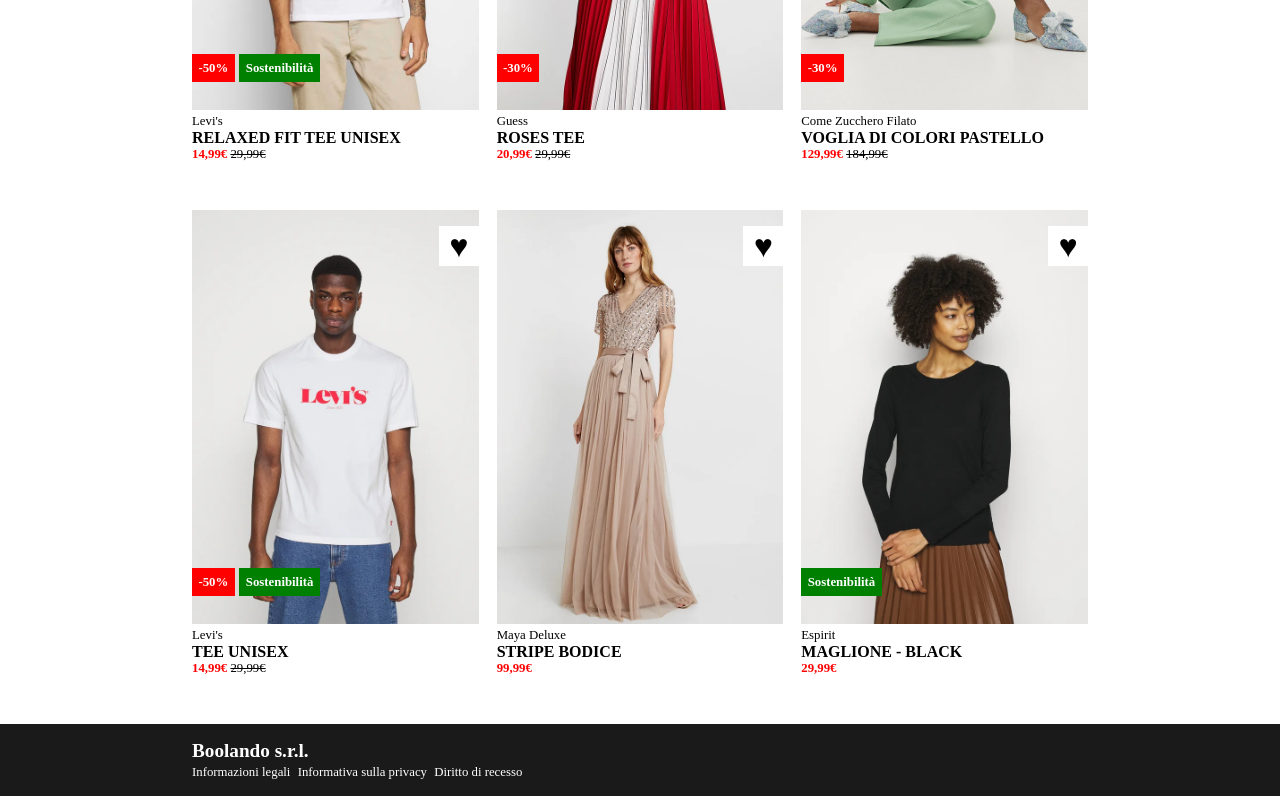
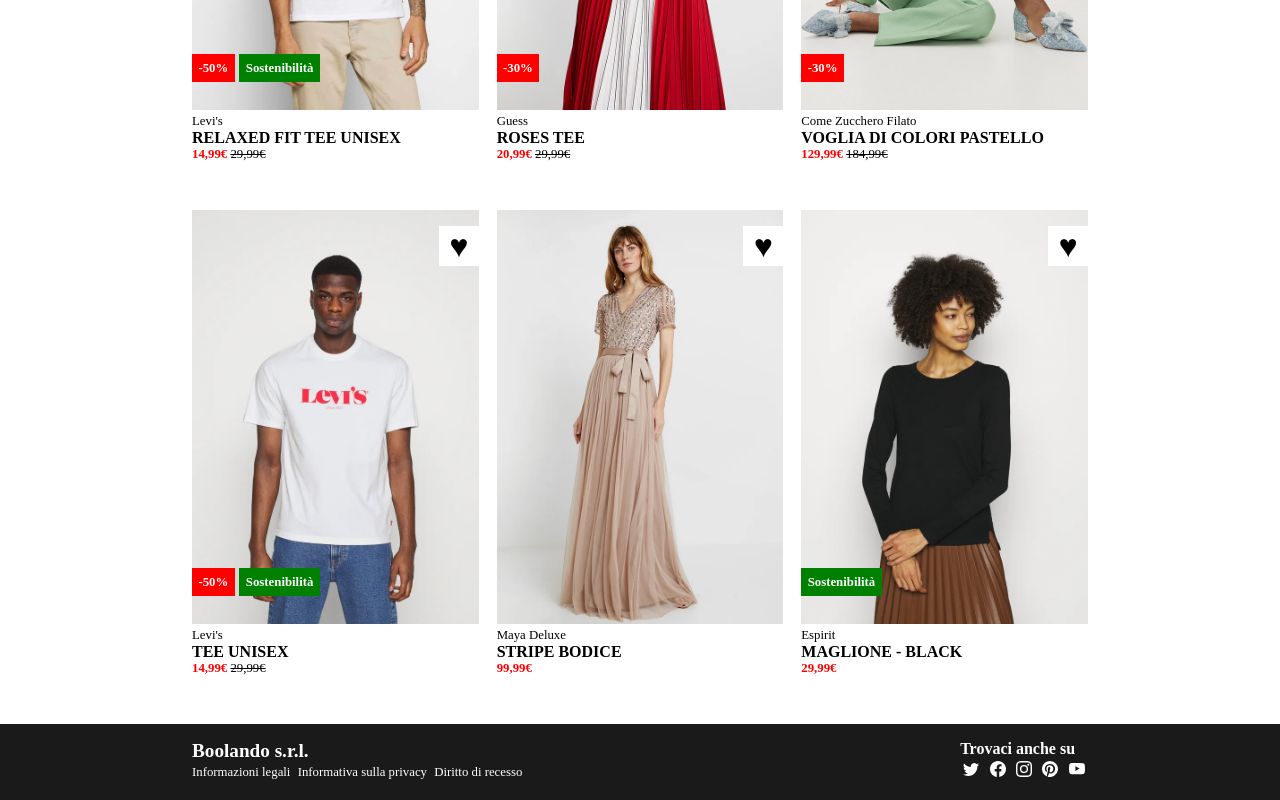
Before and after one commit to feffe17/html-css-boolando, a plain HTML site: page index.html in a window 1280 px wide. Shown: the part 434-1234 px from the top of the page. Drawn offline with Linux system fonts and the light colour scheme.

Commit message:
complete footer

```diff
--- a/index.html
+++ b/index.html
@@ -171,7 +171,7 @@
     <!-- footer -->
      <footer>
         <div class="container df jcc aic">
-            <div class="wd70 df jcsb aic">
+            <div class="wd70 df jcsb ">
                 <div class="credits">
                     <h3>Boolando s.r.l.</h3>
                     <div class="legals">
@@ -180,7 +180,27 @@
                         <a href="">Diritto di recesso</a>
                     </div>
                 </div>
-                <div></div>
+                <div class="socials">
+                    <h3>Trovaci anche su</h3>
+                    <div class="icons">
+                        <svg xmlns="http://www.w3.org/2000/svg" width="16" height="16" fill="currentColor" class="bi bi-twitter" viewBox="0 0 16 16">
+                            <path d="M5.026 15c6.038 0 9.341-5.003 9.341-9.334q.002-.211-.006-.422A6.7 6.7 0 0 0 16 3.542a6.7 6.7 0 0 1-1.889.518 3.3 3.3 0 0 0 1.447-1.817 6.5 6.5 0 0 1-2.087.793A3.286 3.286 0 0 0 7.875 6.03a9.32 9.32 0 0 1-6.767-3.429 3.29 3.29 0 0 0 1.018 4.382A3.3 3.3 0 0 1 .64 6.575v.045a3.29 3.29 0 0 0 2.632 3.218 3.2 3.2 0 0 1-.865.115 3 3 0 0 1-.614-.057 3.28 3.28 0 0 0 3.067 2.277A6.6 6.6 0 0 1 .78 13.58a6 6 0 0 1-.78-.045A9.34 9.34 0 0 0 5.026 15"/>
+                        </svg>
+                        <svg xmlns="http://www.w3.org/2000/svg" width="16" height="16" fill="currentColor" class="bi bi-facebook" viewBox="0 0 16 16">
+                            <path d="M16 8.049c0-4.446-3.582-8.05-8-8.05C3.58 0-.002 3.603-.002 8.05c0 4.017 2.926 7.347 6.75 7.951v-5.625h-2.03V8.05H6.75V6.275c0-2.017 1.195-3.131 3.022-3.131.876 0 1.791.157 1.791.157v1.98h-1.009c-.993 0-1.303.621-1.303 1.258v1.51h2.218l-.354 2.326H9.25V16c3.824-.604 6.75-3.934 6.75-7.951"/>
+                        </svg>
+                        <svg xmlns="http://www.w3.org/2000/svg" width="16" height="16" fill="currentColor" class="bi bi-instagram" viewBox="0 0 16 16">
+                            <path d="M8 0C5.829 0 5.556.01 4.703.048 3.85.088 3.269.222 2.76.42a3.9 3.9 0 0 0-1.417.923A3.9 3.9 0 0 0 .42 2.76C.222 3.268.087 3.85.048 4.7.01 5.555 0 5.827 0 8.001c0 2.172.01 2.444.048 3.297.04.852.174 1.433.372 1.942.205.526.478.972.923 1.417.444.445.89.719 1.416.923.51.198 1.09.333 1.942.372C5.555 15.99 5.827 16 8 16s2.444-.01 3.298-.048c.851-.04 1.434-.174 1.943-.372a3.9 3.9 0 0 0 1.416-.923c.445-.445.718-.891.923-1.417.197-.509.332-1.09.372-1.942C15.99 10.445 16 10.173 16 8s-.01-2.445-.048-3.299c-.04-.851-.175-1.433-.372-1.941a3.9 3.9 0 0 0-.923-1.417A3.9 3.9 0 0 0 13.24.42c-.51-.198-1.092-.333-1.943-.372C10.443.01 10.172 0 7.998 0zm-.717 1.442h.718c2.136 0 2.389.007 3.232.046.78.035 1.204.166 1.486.275.373.145.64.319.92.599s.453.546.598.92c.11.281.24.705.275 1.485.039.843.047 1.096.047 3.231s-.008 2.389-.047 3.232c-.035.78-.166 1.203-.275 1.485a2.5 2.5 0 0 1-.599.919c-.28.28-.546.453-.92.598-.28.11-.704.24-1.485.276-.843.038-1.096.047-3.232.047s-2.39-.009-3.233-.047c-.78-.036-1.203-.166-1.485-.276a2.5 2.5 0 0 1-.92-.598 2.5 2.5 0 0 1-.6-.92c-.109-.281-.24-.705-.275-1.485-.038-.843-.046-1.096-.046-3.233s.008-2.388.046-3.231c.036-.78.166-1.204.276-1.486.145-.373.319-.64.599-.92s.546-.453.92-.598c.282-.11.705-.24 1.485-.276.738-.034 1.024-.044 2.515-.045zm4.988 1.328a.96.96 0 1 0 0 1.92.96.96 0 0 0 0-1.92m-4.27 1.122a4.109 4.109 0 1 0 0 8.217 4.109 4.109 0 0 0 0-8.217m0 1.441a2.667 2.667 0 1 1 0 5.334 2.667 2.667 0 0 1 0-5.334"/>
+                        </svg>
+                        <svg xmlns="http://www.w3.org/2000/svg" width="16" height="16" fill="currentColor" class="bi bi-pinterest" viewBox="0 0 16 16">
+                            <path d="M8 0a8 8 0 0 0-2.915 15.452c-.07-.633-.134-1.606.027-2.297.146-.625.938-3.977.938-3.977s-.239-.479-.239-1.187c0-1.113.645-1.943 1.448-1.943.682 0 1.012.512 1.012 1.127 0 .686-.437 1.712-.663 2.663-.188.796.4 1.446 1.185 1.446 1.422 0 2.515-1.5 2.515-3.664 0-1.915-1.377-3.254-3.342-3.254-2.276 0-3.612 1.707-3.612 3.471 0 .688.265 1.425.595 1.826a.24.24 0 0 1 .056.23c-.061.252-.196.796-.222.907-.035.146-.116.177-.268.107-1-.465-1.624-1.926-1.624-3.1 0-2.523 1.834-4.84 5.286-4.84 2.775 0 4.932 1.977 4.932 4.62 0 2.757-1.739 4.976-4.151 4.976-.811 0-1.573-.421-1.834-.919l-.498 1.902c-.181.695-.669 1.566-.995 2.097A8 8 0 1 0 8 0"/>
+                        </svg>
+                        <svg xmlns="http://www.w3.org/2000/svg" width="16" height="16" fill="currentColor" class="bi bi-youtube" viewBox="0 0 16 16">
+                            <path d="M8.051 1.999h.089c.822.003 4.987.033 6.11.335a2.01 2.01 0 0 1 1.415 1.42c.101.38.172.883.22 1.402l.01.104.022.26.008.104c.065.914.073 1.77.074 1.957v.075c-.001.194-.01 1.108-.082 2.06l-.008.105-.009.104c-.05.572-.124 1.14-.235 1.558a2.01 2.01 0 0 1-1.415 1.42c-1.16.312-5.569.334-6.18.335h-.142c-.309 0-1.587-.006-2.927-.052l-.17-.006-.087-.004-.171-.007-.171-.007c-1.11-.049-2.167-.128-2.654-.26a2.01 2.01 0 0 1-1.415-1.419c-.111-.417-.185-.986-.235-1.558L.09 9.82l-.008-.104A31 31 0 0 1 0 7.68v-.123c.002-.215.01-.958.064-1.778l.007-.103.003-.052.008-.104.022-.26.01-.104c.048-.519.119-1.023.22-1.402a2.01 2.01 0 0 1 1.415-1.42c.487-.13 1.544-.21 2.654-.26l.17-.007.172-.006.086-.003.171-.007A100 100 0 0 1 7.858 2zM6.4 5.209v4.818l4.157-2.408z"/>
+                        </svg>
+                    </div>
+
+                </div>
             </div>
         </div>
 
--- a/style.css
+++ b/style.css
@@ -54,11 +54,16 @@
 
 /* #region header */
 
-header > .container{
-    background-color: var(--boo-primary);
+header{
     position: sticky;
     top: 0;
     left: 0;
+    z-index: 100;
+}
+
+header > .container{
+    background-color: var(--boo-primary);
+
 }
 
 .header-sex{
@@ -165,7 +170,7 @@
         background-color: var(--boo-footer);
     }
 
-    .credits{
+    .credits , .socials{
         color: white;
         margin: 1rem 0;
     }
@@ -180,4 +185,13 @@
         font-size: 0.8rem;
         margin: 0 0.2rem 0 0;
     }
+
+    .socials>h3{
+        font-size: 1rem;
+    }
+
+    .icons svg{
+        margin: 0.2rem;
+        cursor: pointer;
+    }
 /* #endregion footer */
```
